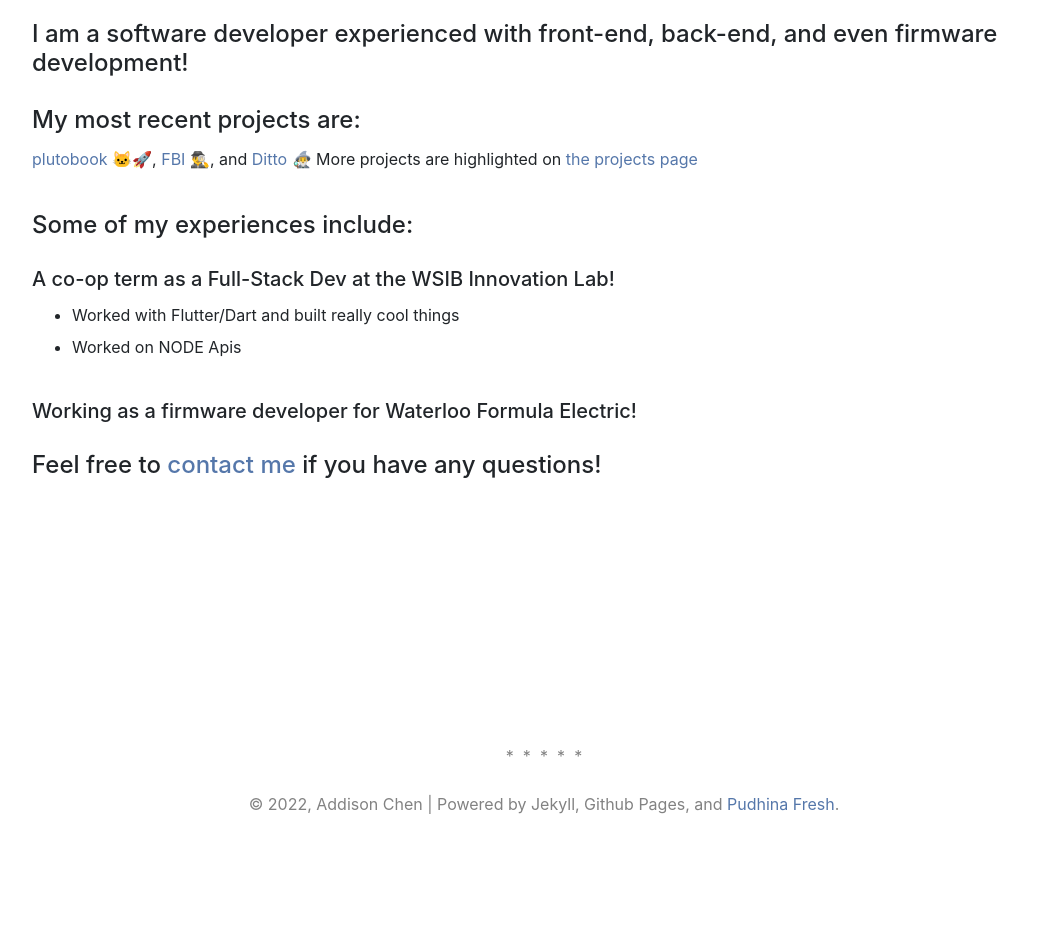
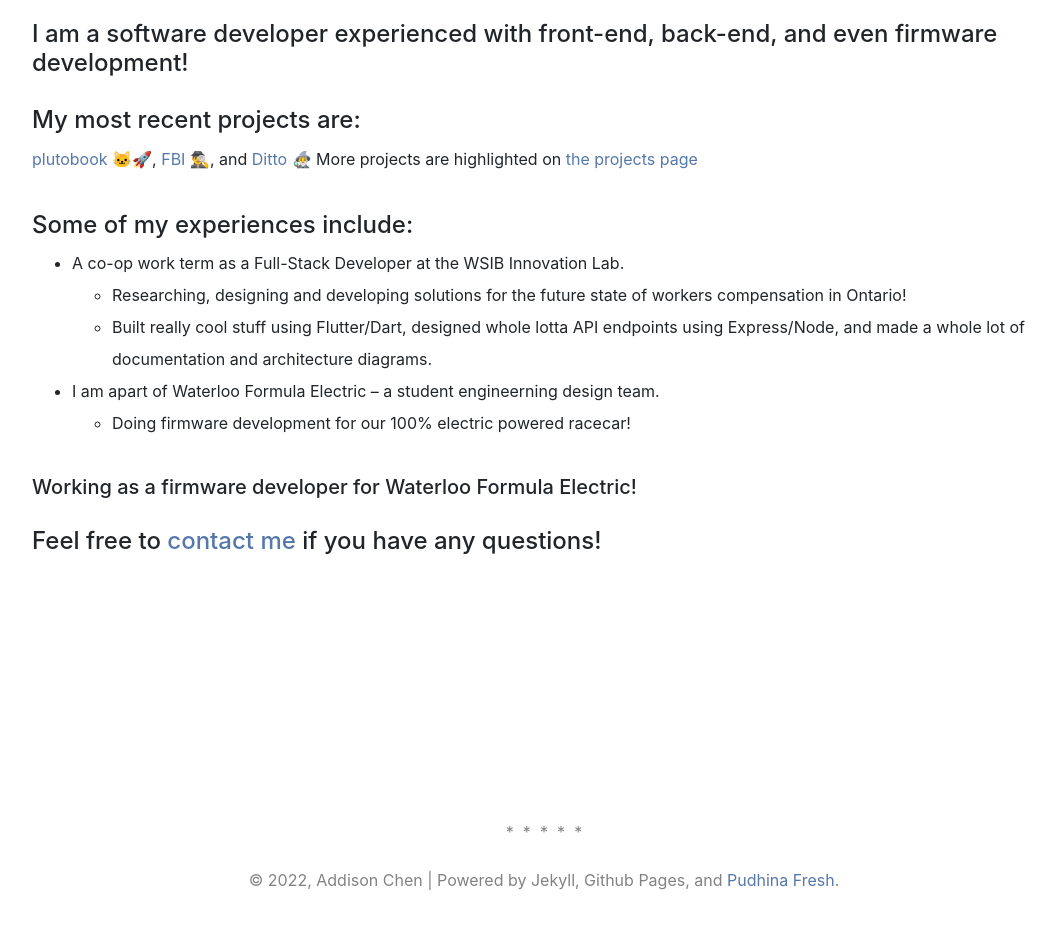
Before and after one commit to addison-ch/addison-ch.github.io, a Jekyll site: the page built from index.md, in a window 1280 px wide. Shown: the part 693-1645 px from the top of the page, without its empty margins (96-1152 px from the left). Built offline with Jekyll 4.4.1, drawn with Linux system fonts in a browser that asks for light colours; nearby versions of some CDN libraries; a style sheet for code colours, icons or effects is not loaded; before the commit the page ends 1569 px from its top, so only the background shows below that.

Commit message:
update descriptions

```diff
--- a/index.md
+++ b/index.md
@@ -19,9 +19,12 @@ sitemap:
 <a href="https://github.com/addison-ch/plutobook" target="_blank"> plutobook </a> 🐱‍🚀, <a href="https://github.com/addison-ch/FBI" target="_blank"> FBI </a> 🕵️‍♂️, and <a href="https://github.com/addison-ch/Ditto" target="_blank"> Ditto </a> 🧙‍♂️
 More projects are highlighted on <a href="/projects" target="_blank">the projects page</a>
 #### Some of my experiences include:
-##### A co-op term as a Full-Stack Dev at the WSIB Innovation Lab!
-- Worked with Flutter/Dart and built really cool things
-- Worked on NODE Apis
+- A co-op work term as a Full-Stack Developer at the WSIB Innovation Lab.
+  - Researching, designing and developing solutions for the future state of workers compensation in Ontario!
+  - Built really cool stuff using Flutter/Dart, designed whole lotta API endpoints using Express/Node, and made a whole lot of documentation and architecture diagrams.
+
+- I am apart of Waterloo Formula Electric -- a student engineerning design team.
+  - Doing firmware development for our 100% electric powered racecar!
 
 
 ##### Working as a firmware developer for Waterloo Formula Electric!
```
